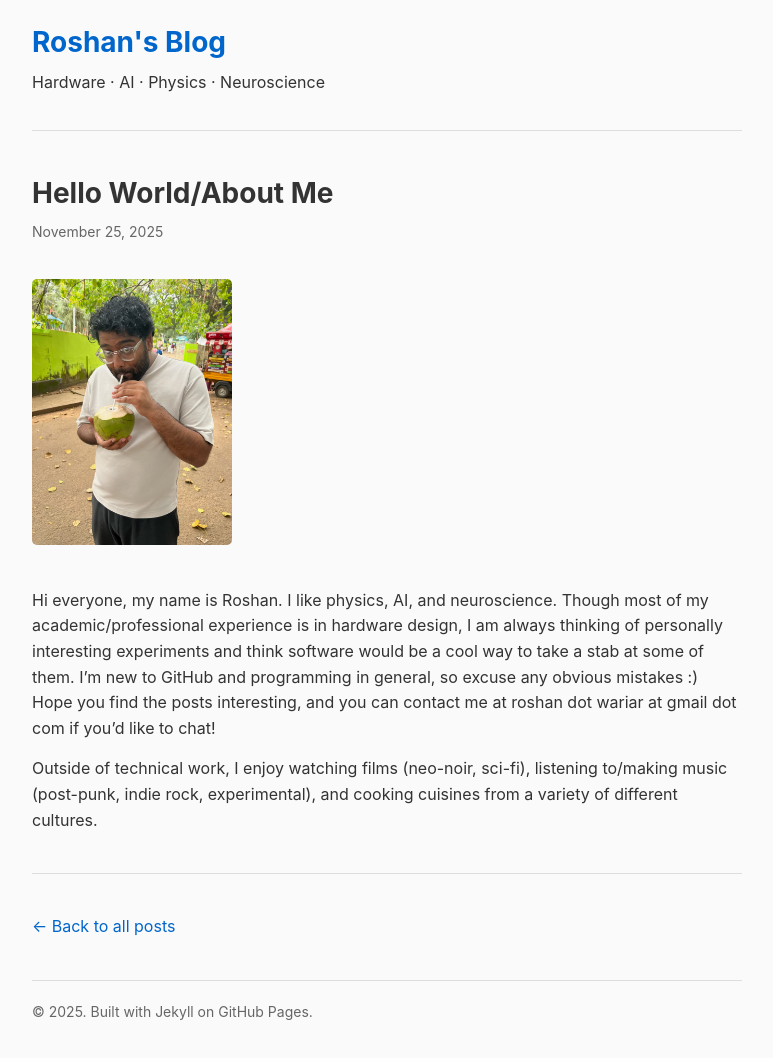
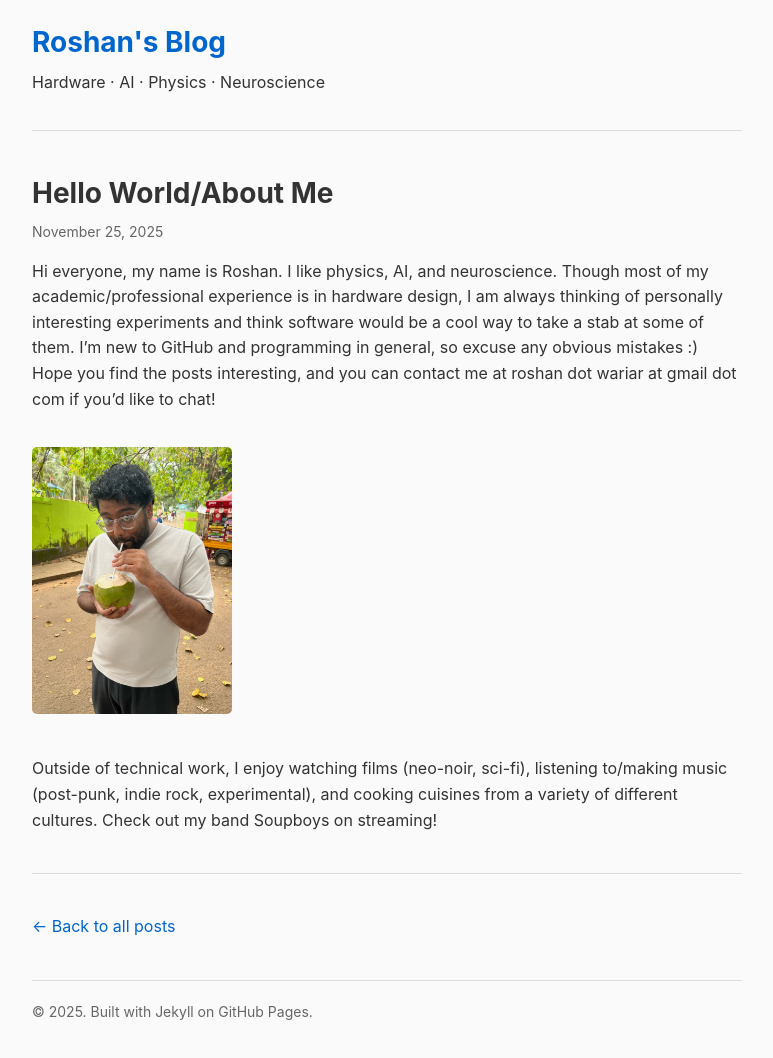
Before and after one commit to roshanwariar/roshanwariar.github.io, a Jekyll site: the page built from _posts/2025-11-25-hello-world.md, in a window 1280 px wide. Shown: the whole page, without its empty margins (253-1026 px from the left). Built offline with Jekyll 4.4.1, drawn with Linux system fonts in a browser that asks for light colours.

Commit message:
Update 2025-11-25-hello-world.md

```diff
--- a/_posts/2025-11-25-hello-world.md
+++ b/_posts/2025-11-25-hello-world.md
@@ -5,8 +5,10 @@ date: 2025-11-25
 image:
 ---
 
-![Personal Photo](/assets/images/IMG_8539.jpeg)
+
 
 Hi everyone, my name is Roshan. I like physics, AI, and neuroscience. Though most of my academic/professional experience is in hardware design, I am always thinking of personally interesting experiments and think software would be a cool way to take a stab at some of them. I'm new to GitHub and programming in general, so excuse any obvious mistakes :) Hope you find the posts interesting, and you can contact me at roshan dot wariar at gmail dot com if you'd like to chat!
 
-Outside of technical work, I enjoy watching films (neo-noir, sci-fi), listening to/making music (post-punk, indie rock, experimental), and cooking cuisines from a variety of different cultures.
+![Personal Photo](/assets/images/IMG_8539.jpeg)
+
+Outside of technical work, I enjoy watching films (neo-noir, sci-fi), listening to/making music (post-punk, indie rock, experimental), and cooking cuisines from a variety of different cultures. Check out my band Soupboys on streaming!
```
